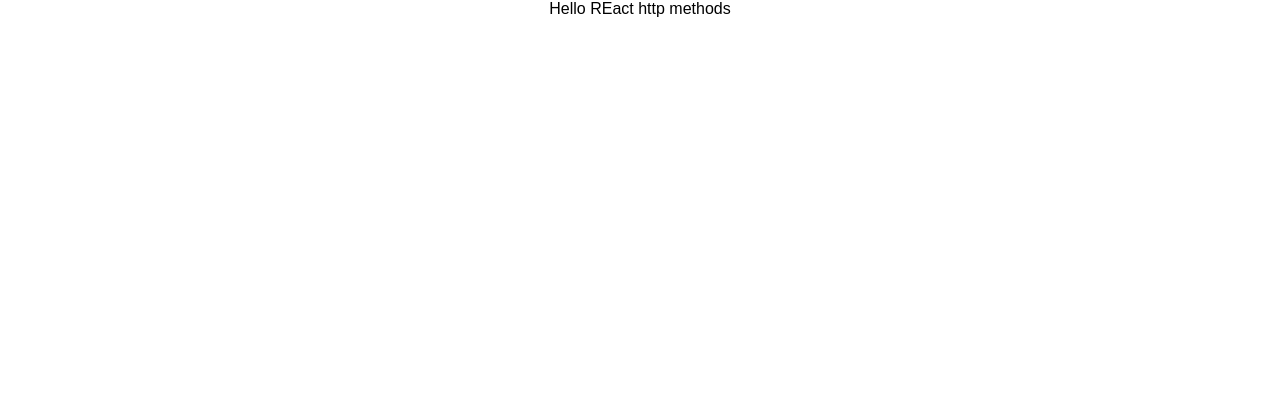
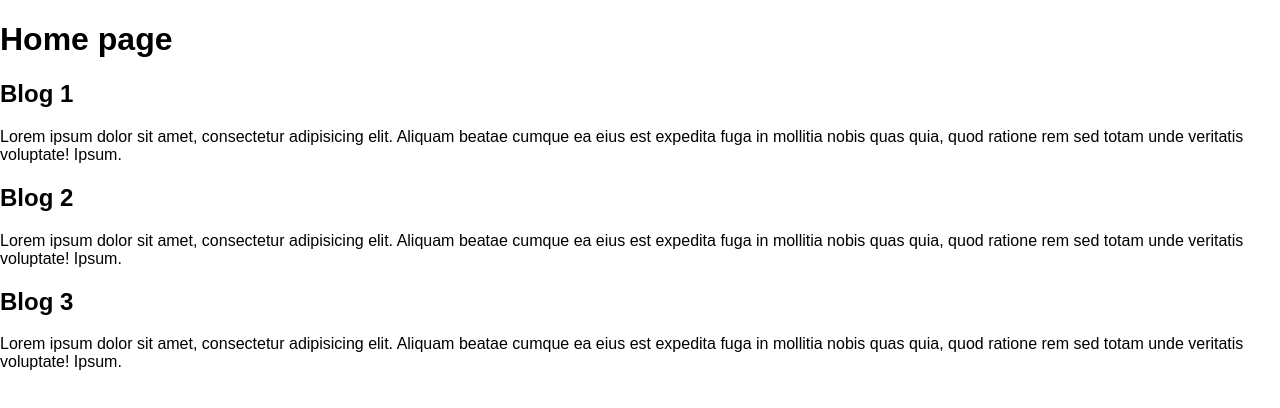
Before and after one commit to sreebash/react-http-methods, a React (Create React App) app: page / in a window 1280 px wide. Shown: the top 408 px of the page. Built offline with nearby package versions, Linux system fonts and the light colour scheme.

Commit message:
pages and routes setup for protected routes

```diff
--- a/package.json
+++ b/package.json
@@ -5,9 +5,9 @@
   "dependencies": {
     "react": "^18.2.0",
     "react-dom": "^18.2.0",
+    "react-router-dom": "^6.3.0",
     "react-scripts": "0.9.5"
   },
-  "devDependencies": {},
   "scripts": {
     "start": "react-scripts start",
     "build": "react-scripts build",
--- a/src/App.js
+++ b/src/App.js
@@ -1,11 +1,11 @@
 import React, { Component } from 'react';
-import './App.css';
+import Index from "./routes";
 
 class App extends Component {
   render() {
     return (
-      <div className="App">
-          Hello REact http methods
+      <div>
+          <Index/>
       </div>
     );
   }
--- a/src/index.js
+++ b/src/index.js
@@ -1,9 +1,13 @@
 import React from 'react';
-import ReactDOM from 'react-dom';
+import ReactDOM from 'react-dom/client';
 import App from './App';
 import './index.css';
 
-ReactDOM.render(
-  <App />,
-  document.getElementById('root')
+
+const root = ReactDOM.createRoot(document.getElementById("root"));
+
+root.render(
+    <React.StrictMode>
+        <App/>
+    </React.StrictMode>
 );
--- /dev/null
+++ b/src/pages/About.js
@@ -0,0 +1,11 @@
+import React from 'react';
+
+const About = () => {
+    return (
+        <div>
+            <h1>About Page</h1>
+        </div>
+    );
+};
+
+export default About;
--- /dev/null
+++ b/src/pages/AddBlog.js
@@ -0,0 +1,11 @@
+import React from 'react';
+
+const AddBlog = () => {
+    return (
+        <div>
+            <h1>Add Blog</h1>
+        </div>
+    );
+};
+
+export default AddBlog;
--- /dev/null
+++ b/src/pages/Error.js
@@ -0,0 +1,11 @@
+import React from 'react';
+
+const Error = () => {
+    return (
+        <div>
+            Error Page
+        </div>
+    );
+};
+
+export default Error;
--- /dev/null
+++ b/src/pages/Home.js
@@ -0,0 +1,32 @@
+import React from 'react';
+
+const Home = () => {
+    return (
+        <div>
+            <h1>Home page</h1>
+
+            <div>
+                <h2>Blog 1 </h2>
+                <p>Lorem ipsum dolor sit amet, consectetur adipisicing elit. Aliquam beatae cumque ea eius est expedita
+                    fuga in mollitia nobis quas quia, quod ratione rem sed totam unde veritatis voluptate! Ipsum.</p>
+            </div>
+
+            <div>
+                <h2>Blog 2 </h2>
+                <p>Lorem ipsum dolor sit amet, consectetur adipisicing elit. Aliquam beatae cumque ea eius est expedita
+                    fuga in mollitia nobis quas quia, quod ratione rem sed totam unde veritatis voluptate! Ipsum.</p>
+            </div>
+
+            <div>
+                <h2>Blog 3 </h2>
+                <p>Lorem ipsum dolor sit amet, consectetur adipisicing elit. Aliquam beatae cumque ea eius est expedita
+                    fuga in mollitia nobis quas quia, quod ratione rem sed totam unde veritatis voluptate! Ipsum.</p>
+            </div>
+
+
+
+        </div>
+    );
+};
+
+export default Home;
--- /dev/null
+++ b/src/routes/index.js
@@ -0,0 +1,23 @@
+import React from 'react';
+import {BrowserRouter, Route, Routes} from "react-router-dom";
+import Home from "../pages/Home";
+import AddBlog from "../pages/AddBlog";
+import About from "../pages/About";
+import Error from "../pages/Error";
+
+const Index = () => {
+    return (
+        <BrowserRouter>
+            <Routes>
+                <Route path="/" element={<Home/>}/>
+                <Route path="/add-blog" element={<AddBlog/>}/>
+                <Route path="/about" element={<About/>}/>
+                <Route path="/*" element={<Error/>}/>
+
+            </Routes>
+        </BrowserRouter>
+
+    );
+};
+
+export default Index;
--- /dev/null
+++ b/src/test.js
@@ -0,0 +1,5 @@
+{
+    "github_url": "https://gist.github.com/sreebash/9146ac6b5a846d43b904a44c72466428",
+    "contact_email": "sreebashcse@gmail.com",
+    "solution_language": "python"
+}
```
Also changed, not shown: 1 other file (tests, documents, lock files or other folders).
